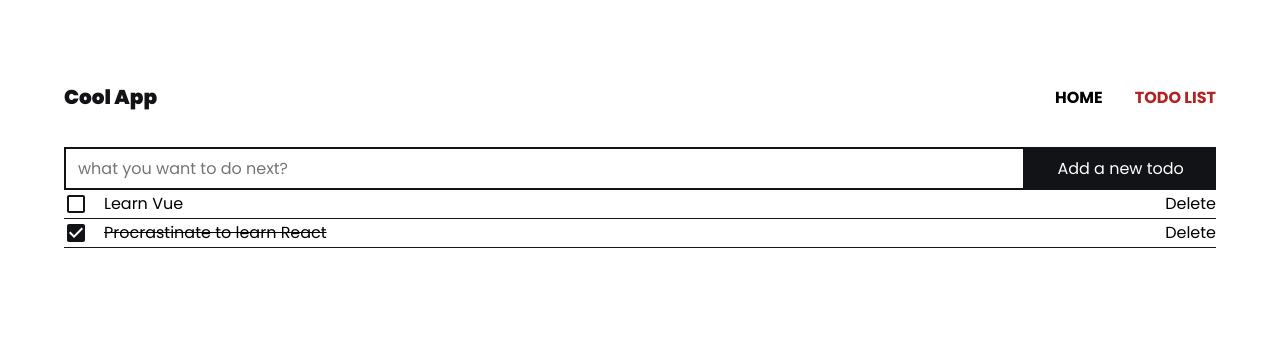
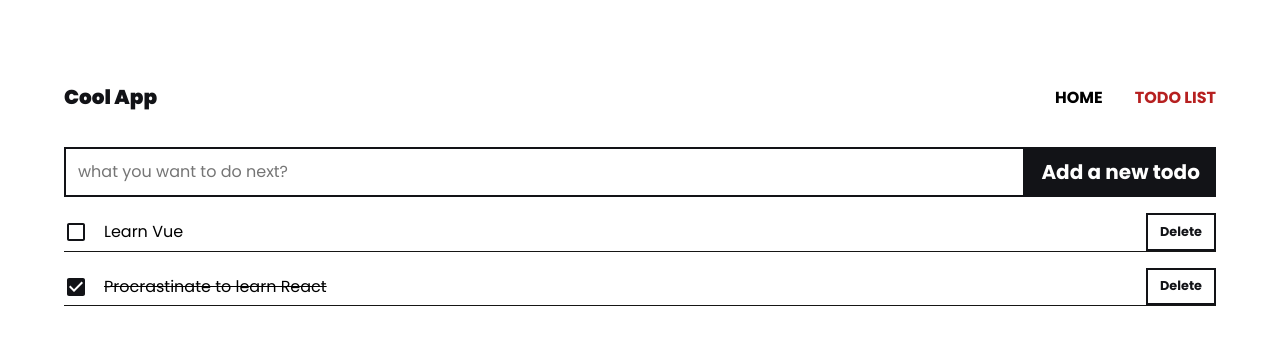
Before and after one commit to paulocuambe/tdd-vue, a Vue app: page /todo-app in a window 1280 px wide. Shown: the top 344 px of the page. Built offline with nearby package versions, Linux system fonts and the light colour scheme.

Commit message:
add size to button variant

```diff
--- a/src/components/base/BaseButton.vue
+++ b/src/components/base/BaseButton.vue
@@ -1,10 +1,17 @@
 <template>
-  <button class="btn" :class="[variant === 'primary' ? 'btn--primary' : 'btn--secondary']" :type="type">
+  <button
+    class="btn"
+    :type="type"
+    :style="btnSize"
+    :class="[variant === 'primary' ? 'btn--primary' : 'btn--secondary']"
+  >
     <slot></slot>
   </button>
 </template>
 
 <script>
+import { computed } from "vue";
+
 export default {
   props: {
     type: {
@@ -16,13 +23,45 @@ export default {
     },
     variant: {
       type: String,
-      default: "primary",
+      default: "secondary",
       validator: (value) => {
         return value && ["primary", "secondary"].includes(value);
       },
     },
+    size: {
+      type: String,
+      default: "md",
+      validator: (value) => {
+        return ["xs", "sm", "md", "lg", "xl"].includes(value);
+      },
+    },
   },
-  setup() {},
+
+  setup(props) {
+    function getSize(size) {
+      switch (size) {
+        case "xs":
+          return "xs";
+        case "sm":
+          return "sm";
+        case "md":
+          return "h6";
+        case "lg":
+          return "h5";
+        case "xl":
+          return "h4";
+        case "2xl":
+          return "h3";
+        default:
+          return "md";
+      }
+    }
+    let btnSize = computed(() => `font-size: var(--text-${getSize(props.size)})`);
+
+    return {
+      btnSize,
+    };
+  },
 };
 </script>
 
@@ -30,6 +69,9 @@ export default {
 .btn {
   width: 100%;
   padding: 0.35rem 0.75rem;
+  text-align: center;
+  font-size: var(--text-h5);
+  font-weight: 600;
   border: 2px solid var(--color-black);
 }
 
--- a/src/components/todo/TodoList.vue
+++ b/src/components/todo/TodoList.vue
@@ -1,7 +1,9 @@
 <template>
   <form class="todo-form" @submit.prevent="handleSubmit()">
     <base-input data-testid="inputNewTodo" v-model:text="newTodo" />
-    <base-button class="todo-form__submit-btn" type="submit" data-testid="submitNewTodo">Add a new todo</base-button>
+    <base-button class="todo-form__submit-btn" variant="primary" type="submit" data-testid="submitNewTodo"
+      >Add a new todo</base-button
+    >
   </form>
 
   <div v-if="errors.length > 0" data-testid="inputNewTodoErrors">
@@ -95,6 +97,5 @@ export default {
 
 .todo-form__submit-btn {
   flex: 0 1 14rem;
-  text-align: center;
 }
 </style>
--- a/src/components/todo/TodoListItem.vue
+++ b/src/components/todo/TodoListItem.vue
@@ -7,16 +7,17 @@
       @click="$emit('toggle')"
     />
     <p data-testid="todoText" class="todo__text" :class="{ through: todoItem.completed }">{{ todoItem.text }}</p>
-    <button data-testid="todoDeleteBtn" class="todo__btn" @click="$emit('delete')">Delete</button>
+    <base-button size="sm" data-testid="todoDeleteBtn" class="todo__btn" @click="$emit('delete')">Delete</base-button>
   </div>
 </template>
 
 <script>
 import BaseCheckbox from "@/components/base/BaseCheckbox.vue";
+import BaseButton from "@/components/base/BaseButton.vue";
 import { toRefs } from "vue";
 
 export default {
-  components: { BaseCheckbox },
+  components: { BaseCheckbox, BaseButton },
   props: {
     todo: {
       type: Object,
@@ -40,6 +41,7 @@ export default {
   align-items: center;
   justify-content: space-between;
   border-bottom: 1px solid #161615;
+  margin-top: 1rem;
 }
 
 /* flex: [flex-grow] [flex-shrink] [flex-basis]; */
@@ -52,6 +54,7 @@ export default {
 }
 
 .todo__btn {
+  flex: 0 1 1rem;
   margin-left: 1em;
 }
 </style>
```
